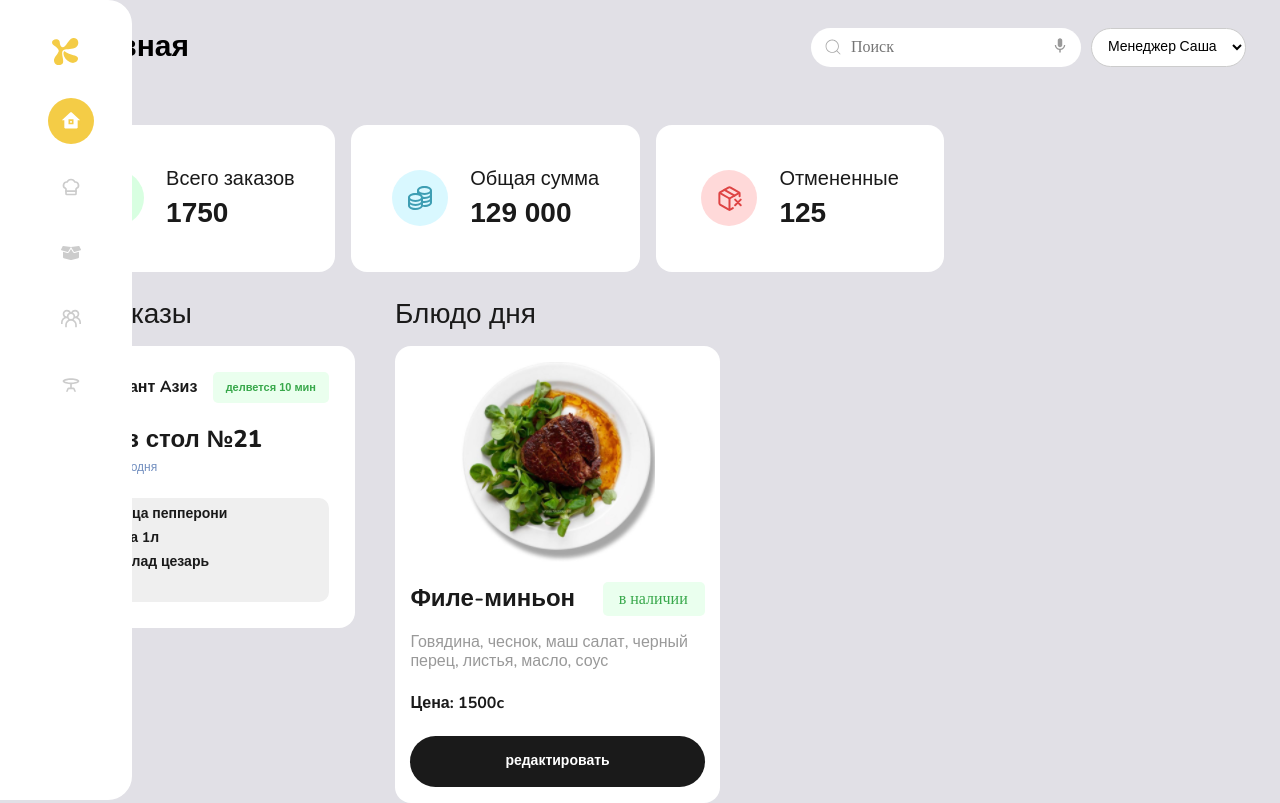
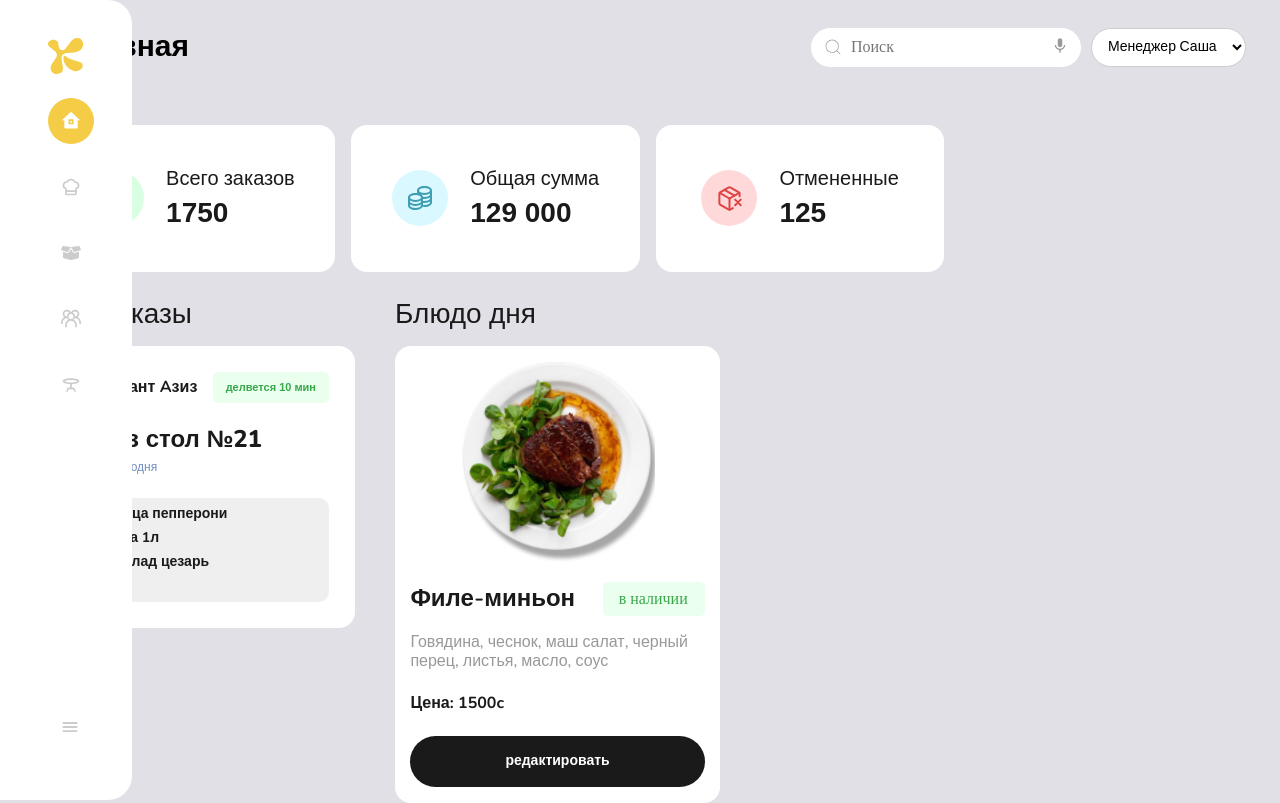
Before and after one commit to Salohiddin231/MenuGroup, a React (Vite) app: page / in a window 1280 px wide. Built offline with nearby package versions, Linux system fonts and the light colour scheme; a web font is replaced by a local one.

Commit message:
update_sidebar_hv

```diff
--- a/src/assets/scss/layout/_sitebar.scss
+++ b/src/assets/scss/layout/_sitebar.scss
@@ -52,6 +52,16 @@
         justify-content: center;
         transition: all 0.3s ease;
 
+
+        &:hover {
+            background: #f4cc46;
+            border-radius: 360px;
+
+            * {
+                color: #fff;
+            }
+        }
+
         .sitebar_icon_bg {
             display: flex;
             align-items: center;
@@ -95,14 +105,9 @@
         font-family: $font-monserrat;
         font-size: 16px;
         font-weight: 700;
-        cursor: pointer;
         display: none;
         opacity: 0;
         transition: opacity 0.3s ease;
-
-        * {
-            cursor: pointer;
-        }
     }
 
     &.open .sitebar_logo_wrap {
@@ -112,19 +117,51 @@
         opacity: 1;
     }
 
-    .sitebar_pages1 {
-        cursor: pointer;
-    }
-
     &.open .sitebar_pages {
         display: flex;
         align-items: center;
         justify-content: flex-start;
+
+
+        &:hover {
+            width: 272px;
+            background: #f4cc46;
+            border-radius: 360px;
+
+            * {
+                color: #fff;
+            }
+        }
     }
 
-    &_logo {
-        padding-bottom: 9px;
-        width: 35.12px;
-        height: 36px;
+
+    &_position {
+        position: absolute;
+        bottom: 50px;
+        left: 47px;
+
+        &:hover {
+            background: #f4cc46;
+            border-radius: 360px;
+
+            * {
+                color: #fff;
+            }
+        }
+
     }
+
+    &.open &_position {
+        background: rgb(244, 204, 70);
+        width: 272px;
+        border-radius: 360px;
+        position: absolute;
+        bottom: 50px;
+        left: 15px;
+
+        * {
+            color: #fff;
+        }
+    }
+
 }
--- a/src/layout/Wrapper/components/SiteBar.jsx
+++ b/src/layout/Wrapper/components/SiteBar.jsx
@@ -6,6 +6,8 @@ import { LuChefHat } from "react-icons/lu";
 import { FaBoxOpen } from "react-icons/fa";
 import { GrGroup } from "react-icons/gr";
 import { MdOutlineTableBar } from "react-icons/md";
+import { IoMenu } from "react-icons/io5";
+import { IoClose } from "react-icons/io5";
 
 export default function Sitebar({ isOpen, setIsOpen }) {
     const toggleSidebar = () => setIsOpen(!isOpen);
@@ -13,7 +15,7 @@ export default function Sitebar({ isOpen, setIsOpen }) {
     return (
         <nav>
             <ul className={`sitebar ${isOpen ? 'open' : ''}`}>
-                <li className="sitebar_pages1" onClick={toggleSidebar}>
+                <li className="sitebar_pages1">
                     {isOpen ? <div className='sitebar_logo_wrap'><img className="sitebar_logo" src={logo} alt="icon" /> kawafood</div> : <img className="sitebar_logo" src={logo} alt="icon" />}
                 </li>
 
@@ -57,6 +59,12 @@ export default function Sitebar({ isOpen, setIsOpen }) {
                         </span>
                     </NavLink>
                 </li>
+
+                <li className="sitebar_pages sitebar_position">
+                    <span className="sitebar_icon_bg" onClick={toggleSidebar}>
+                        {isOpen ? <p className='sitebar_icon_bg'><IoClose /> закрыть</p> : <IoMenu />}
+                    </span>
+                </li>
             </ul>
         </nav>
     );
```
